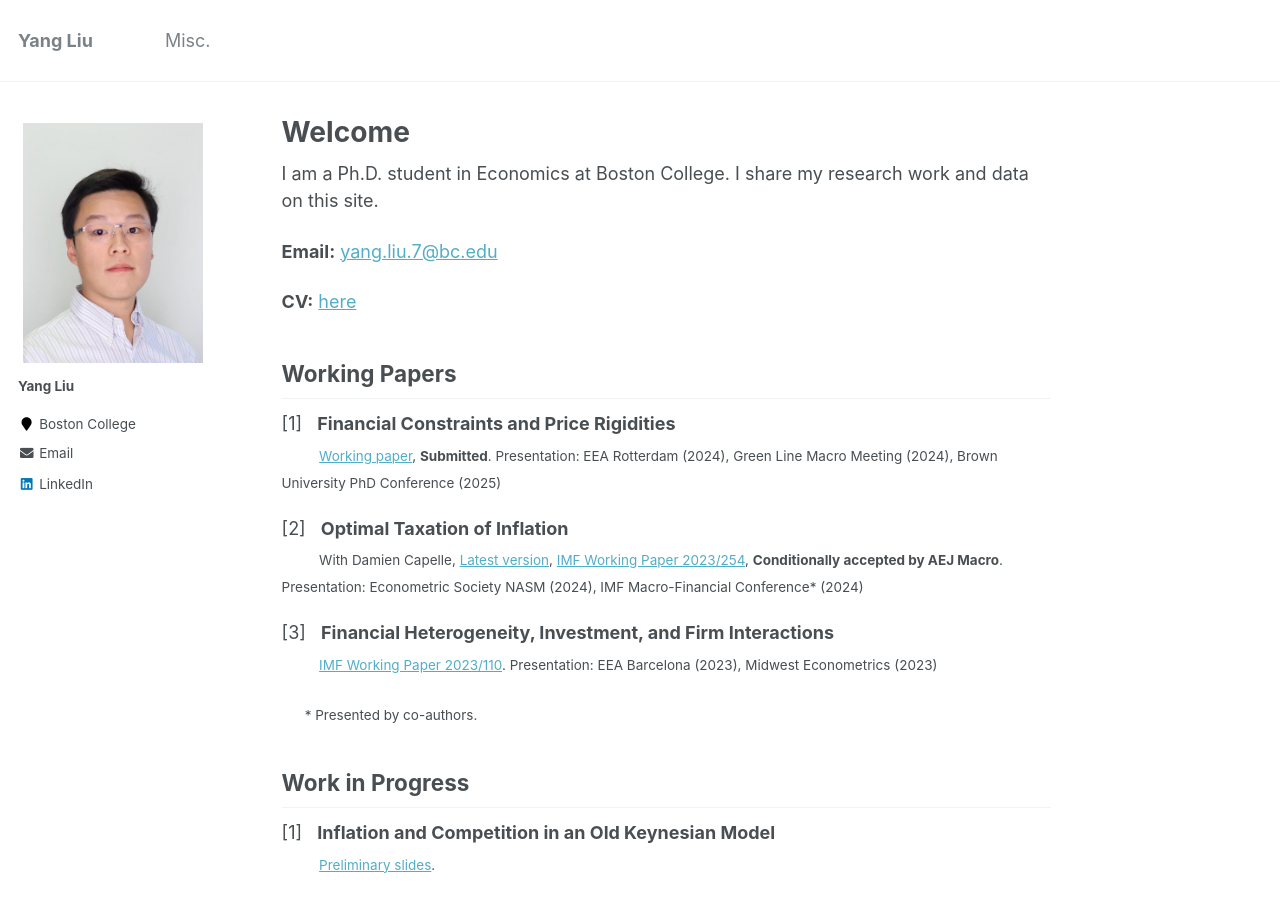
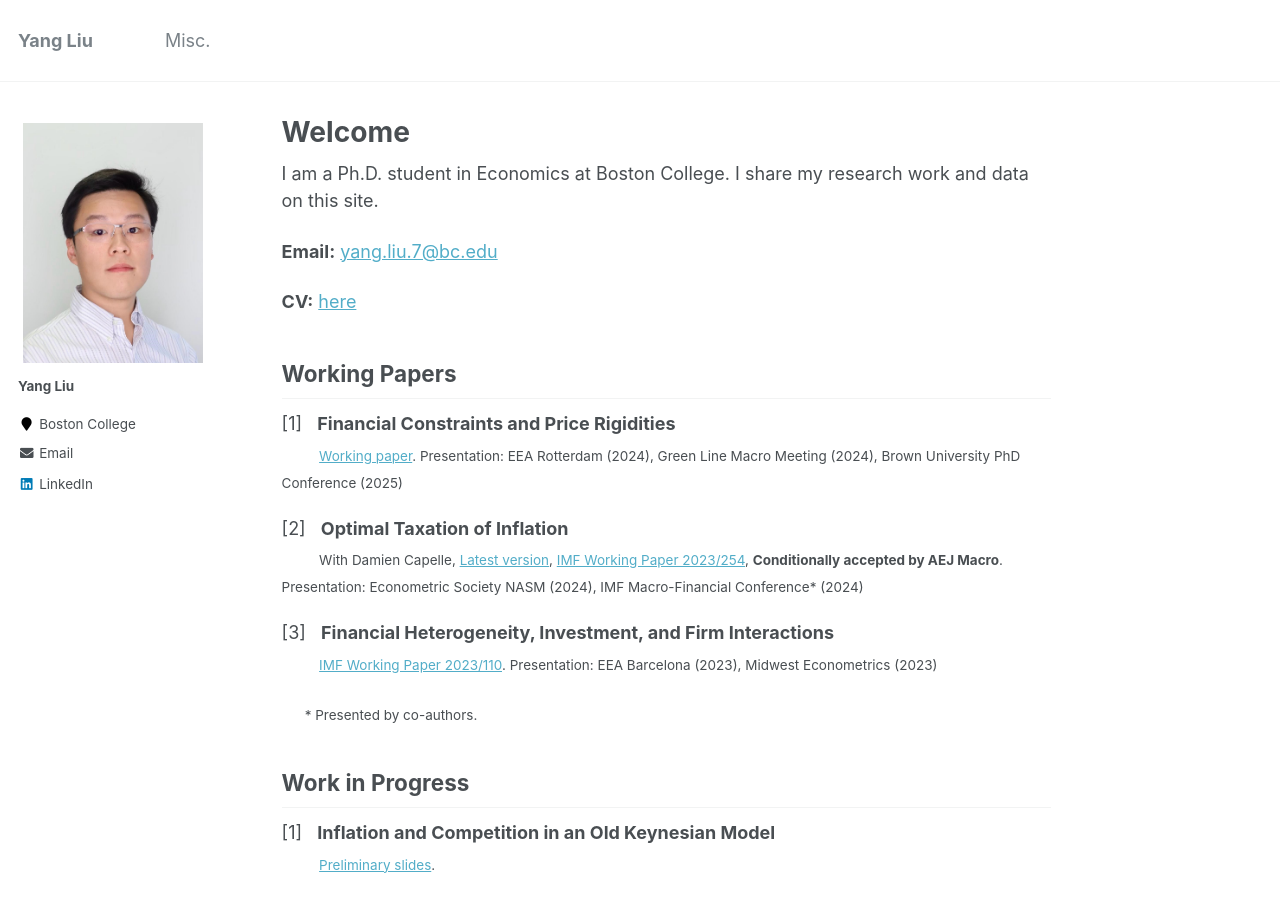
Before and after one commit to yangliu-95/yangliu-95.github.io, a Jekyll site: the page built from _pages/home.md, in a window 1280 px wide and 900 px high. Built offline with Jekyll 4.4.1, drawn with Linux system fonts in a browser that asks for light colours.

Commit message:
Update home.md

```diff
--- a/_pages/home.md
+++ b/_pages/home.md
@@ -17,7 +17,7 @@ I am a Ph.D. student in Economics at Boston College. I share my research work an
 ## Working Papers
 
 [1] &nbsp; **Financial Constraints and Price Rigidities**  <br>
-<sub> &emsp;&emsp;&ensp; [Working paper](https://papers.ssrn.com/sol3/papers.cfm?abstract_id=5259321), **Submitted**. Presentation: EEA Rotterdam (2024), Green Line Macro Meeting (2024), Brown University PhD Conference (2025) </sub>
+<sub> &emsp;&emsp;&ensp; [Working paper](https://papers.ssrn.com/sol3/papers.cfm?abstract_id=5259321). Presentation: EEA Rotterdam (2024), Green Line Macro Meeting (2024), Brown University PhD Conference (2025) </sub>
 
 [2] &nbsp; **Optimal Taxation of Inflation**  <br>
 <sub> &emsp;&emsp;&ensp;  With Damien Capelle, [Latest version](files/WP_TIP_April_2025.pdf), [IMF Working Paper 2023/254](https://www.imf.org/en/Publications/WP/Issues/2023/12/08/Optimal-Taxation-of-Inflation-542215), **Conditionally accepted by AEJ Macro**. Presentation: Econometric Society NASM (2024), IMF Macro-Financial Conference* (2024) </sub>
```
